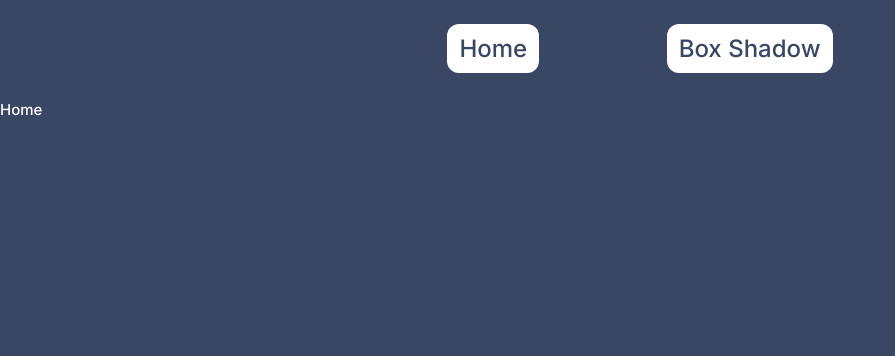
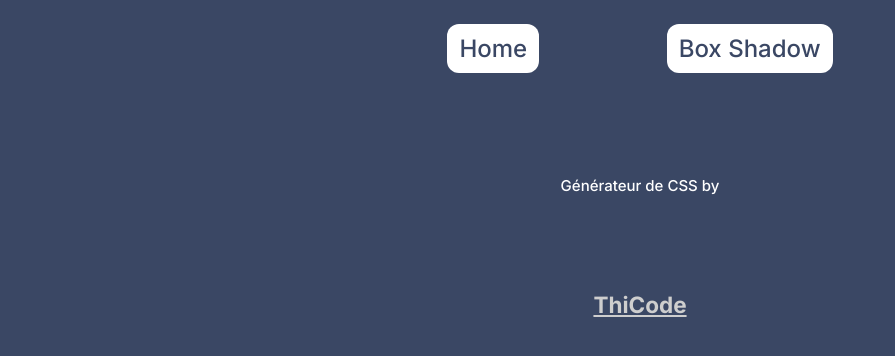
Before and after one commit to ThiCode126/gen-css, a React (Create React App) app: page / in a window 1280 px wide. Shown: the top 356 px of the page, without its empty margins (0-895 px from the left). Built offline with nearby package versions, Linux system fonts and the light colour scheme.

Commit message:
Add Mobile design

```diff
--- a/src/index.scss
+++ b/src/index.scss
@@ -6,5 +6,6 @@
 
 @import "./style/vars";
 @import "./style/global";
+@import "./style/home";
 @import "./style/header";
 @import "./style/boxShadow";
--- a/src/pages/Home.jsx
+++ b/src/pages/Home.jsx
@@ -1,7 +1,24 @@
 import React from "react";
 
 const Home = () => {
-  return <div>Home</div>;
+  return (
+    <section id="home">
+      <div className="content-wrapper">
+        <div className="in-section">
+          <p>Générateur de CSS by </p>
+          <h2>
+            <a
+              href="https://thicode.fr"
+              target="_blank"
+              rel="noopener noreferrer"
+            >
+              ThiCode
+            </a>
+          </h2>
+        </div>
+      </div>
+    </section>
+  );
 };
 
 export default Home;
--- a/src/style/_vars.scss
+++ b/src/style/_vars.scss
@@ -1,4 +1,5 @@
 :root {
   --white: #fff;
   --dark: #3a4764;
+  --grey: #cecece;
 }
--- a/src/style/boxShadow.scss
+++ b/src/style/boxShadow.scss
@@ -3,6 +3,7 @@
     .settings-zone {
       display: flex;
       justify-content: space-between;
+      flex-direction: column;
 
       .settings {
         .row {
@@ -59,19 +60,19 @@
       .example-cards {
         cursor: pointer;
         display: grid;
-        grid-template-columns: repeat(3, 1fr);
-        gap: 24px;
-        padding: 48px 20px;
+        grid-template-columns: repeat(2, 1fr);
+        gap: 15px;
+        padding: 15px 15px;
 
         .card {
-          height: 200px;
-          width: 200px;
+          height: 150px;
+          width: 150px;
           display: flex;
           flex-direction: column;
           align-items: center;
 
           img {
-            width: 150px;
+            width: 110px;
             height: auto;
           }
         }
@@ -80,6 +81,36 @@
 
     .documentation {
       text-align: center;
+    }
+  }
+}
+/**
+* ? Tablet
+*/
+@media (min-width: 768px) {
+  #boxshadow {
+    .in-section {
+      .settings-zone {
+        flex-direction: row;
+      }
+
+      .example {
+        .example-cards {
+          display: grid;
+          grid-template-columns: repeat(3, 1fr);
+          gap: 24px;
+          padding: 48px 20px;
+
+          .card {
+            height: 200px;
+            width: 200px;
+
+            img {
+              width: 150px;
+            }
+          }
+        }
+      }
     }
   }
 }
--- a/src/style/global.scss
+++ b/src/style/global.scss
@@ -1,5 +1,5 @@
 .content-wrapper {
-  width: 688px;
+  width: 350px;
   margin: 0 auto;
 }
 
@@ -17,8 +17,7 @@ a,
 a:visited,
 a:hover,
 a:focus {
-  text-decoration: none;
-  color: var(--white);
+  color: var(--grey);
 }
 
 h2,
@@ -31,6 +30,15 @@ h3 {
 }
 
 /**
+* ? Tablet
+*/
+@media (min-width: 768px) {
+  .content-wrapper {
+    width: 688px;
+  }
+}
+
+/**
 * ? DeskTop
 */
 @media (min-width: 1440px) {
--- /dev/null
+++ b/src/style/home.scss
@@ -0,0 +1,9 @@
+#home {
+  .in-section {
+    height: 300px;
+    display: flex;
+    flex-direction: column;
+    justify-content: space-evenly;
+    align-items: center;
+  }
+}
```
